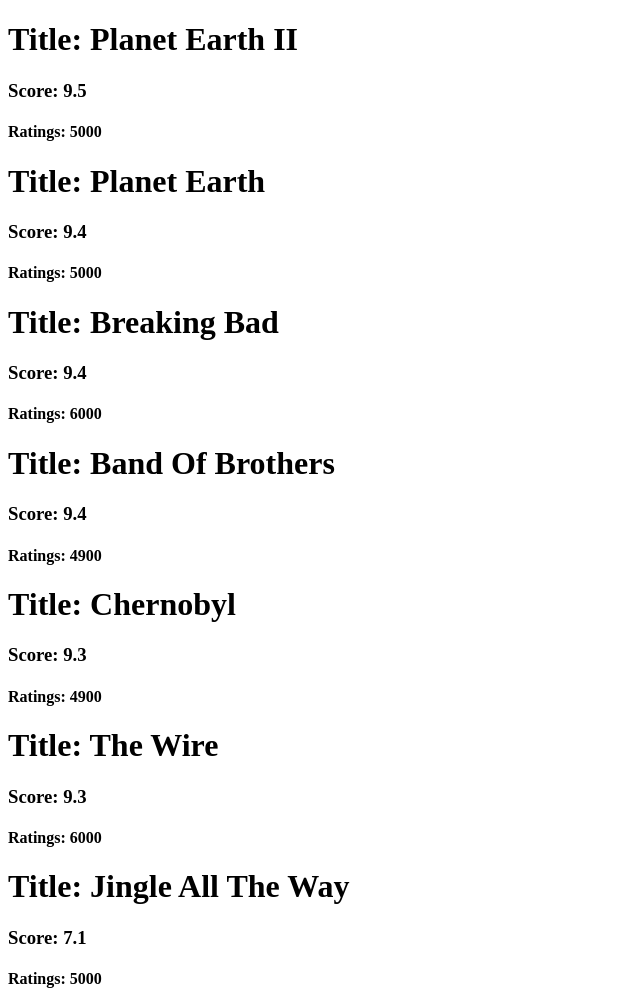
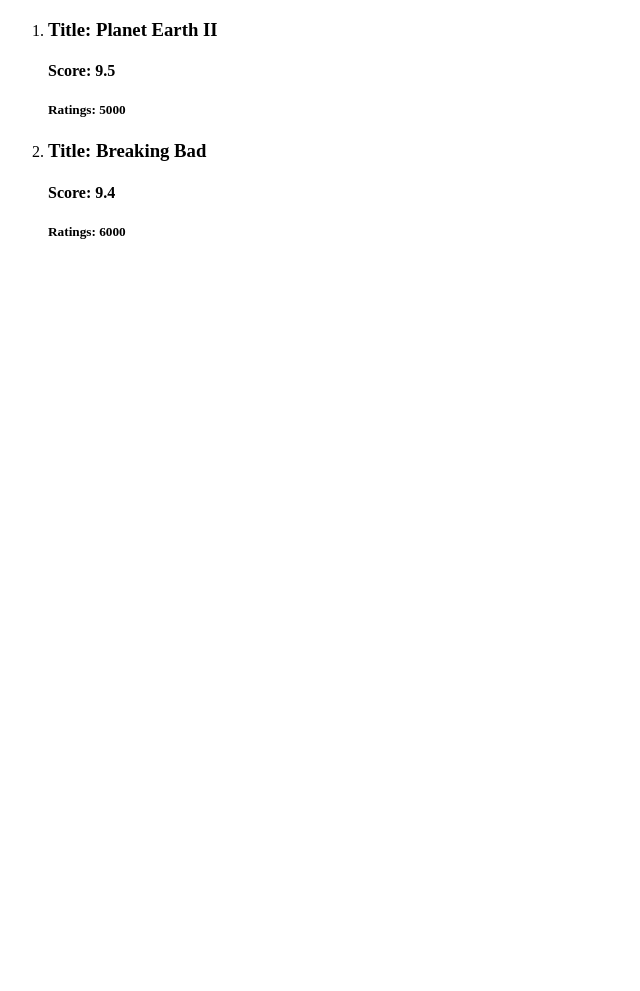
Before and after one commit to pkderlam87/sportradarQuestions, a plain HTML site: page index.html in a window 1280 px wide. Shown: the whole page, without its empty margins (0-640 px from the left). After the commit the page ends 800 px from the top, so only its background shows below. Drawn offline with Linux system fonts and the light colour scheme.

Commit message:
Will ranke by score and number of ratings. ref:Arrays-Objects

```diff
--- a/index.html
+++ b/index.html
@@ -15,8 +15,7 @@
 
     </header>
     <main>
-        <div class="highest-TV-show"></div>
-        <div class="second-highest-TV-show"></div>
+        <ol class="highest-TV-show"></ol>
     </main>
     <footer>
 
--- a/js/script.js
+++ b/js/script.js
@@ -1,12 +1,16 @@
 import { tvShows } from "./tvShowsBD.js";
 const highestTVShow = document.querySelector(".highest-TV-show");
+const n = 2;
 
 /**
- * This function sort the tvShows array by score
+ * This function sort the tvShows array by score and tiebreaker by numRatings
  * @param {Array} tvShows- The array of tv shows
  */
 function sortByScore(tvShows) {
     tvShows.sort((a, b) => {
+        if (b.score === a.score) {
+            return b.numRatings - a.numRatings;
+        }
         return b.score - a.score;
     })
     displayHighestTVShow(tvShows);
@@ -14,13 +18,15 @@
 sortByScore(tvShows);
 
 /**
- * This function display the tvShows array by score
+ * This function display the two highest tvShows array by score
  * @param {Array} tvShows- The array of tv shows orderly by score and ratings
  */
 function displayHighestTVShow(tvShows) {
-    for (let i = 0; i < tvShows.length; i++) {
-        highestTVShow.innerHTML += `<h1>Title: ${tvShows[i].title}</h1>
-                                    <h3>Score: ${tvShows[i].score}</h3>
-                                    <h4>Ratings: ${tvShows[i].numRatings}</h4>`;
+    for (let i = 0; i < n; i++) {
+        highestTVShow.innerHTML += `<li>
+                                    <h3>Title: ${tvShows[i].title}</h3>
+                                    <h4>Score: ${tvShows[i].score}</h4>
+                                    <h5>Ratings: ${tvShows[i].numRatings}</h5>
+                                    </li>`;
     }
 }
```
